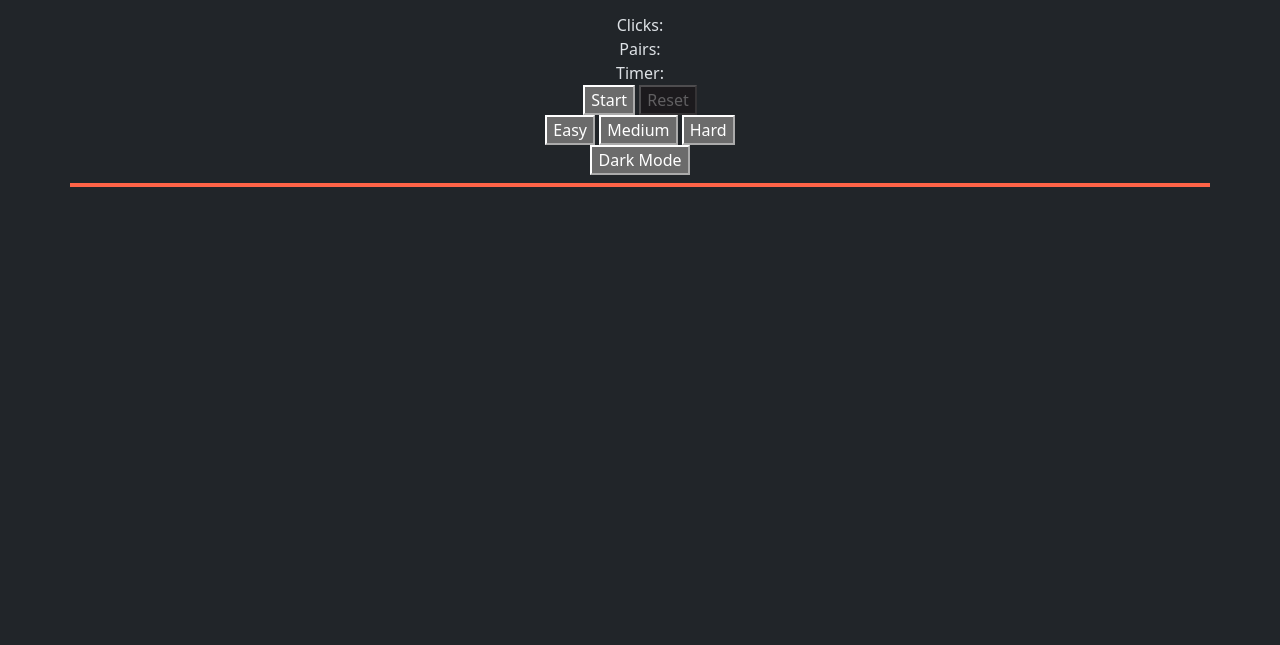
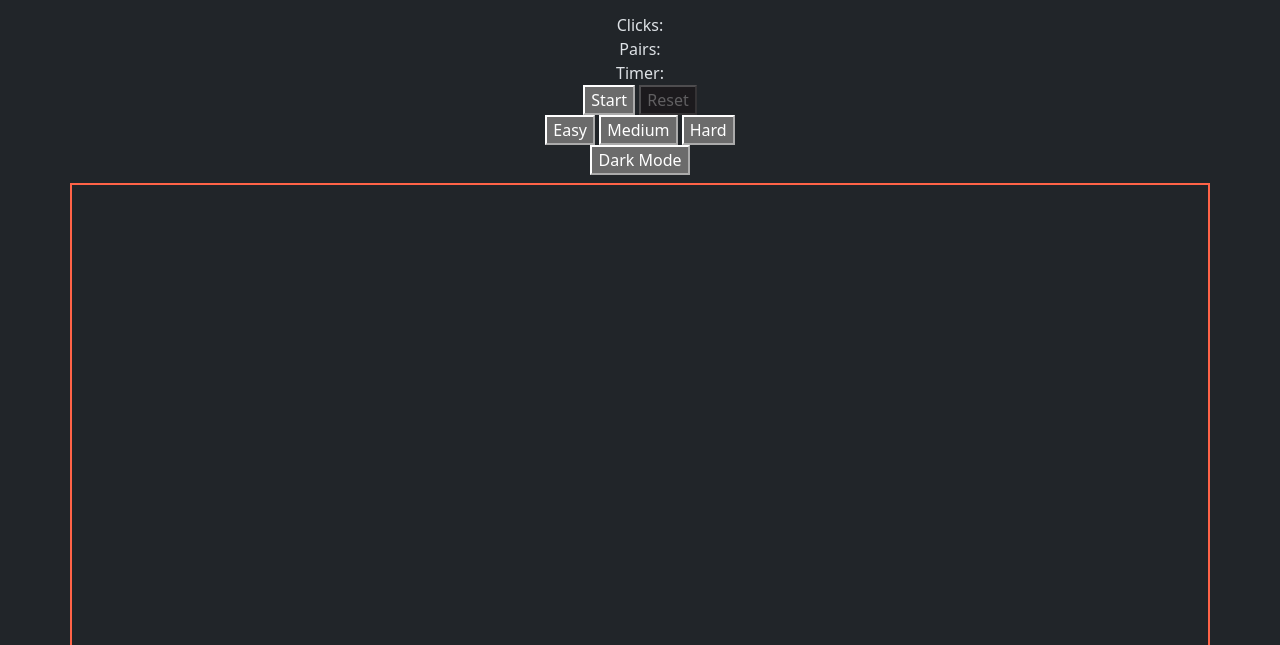
Before and after one commit to AHidalgo342/COMP2537-Assignment-3-AlexHidalgo, a plain HTML site: page index.html in a window 1280 px wide. Shown: the part 155-800 px from the top of the page. Drawn offline with nearby package versions, Linux system fonts and the light colour scheme.

Commit message:
fixed default difficulty issue

```diff
--- a/index.html
+++ b/index.html
@@ -51,7 +51,7 @@
 		<h2 class="match_status"></h2>
 	</header>
 
-	<div id="game_grid" class="container">
+	<div id="game_grid" class="container easy_dif">
 	</div>
 </body>
 
```
